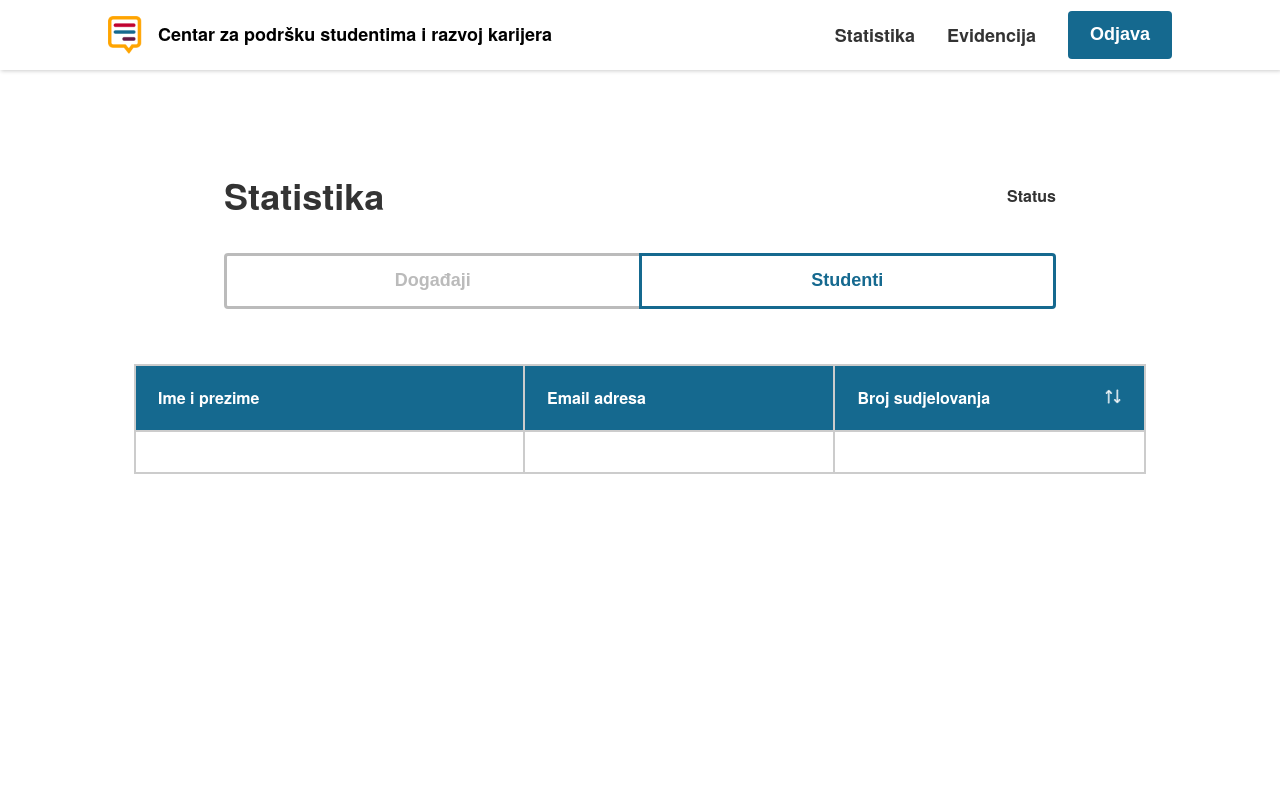
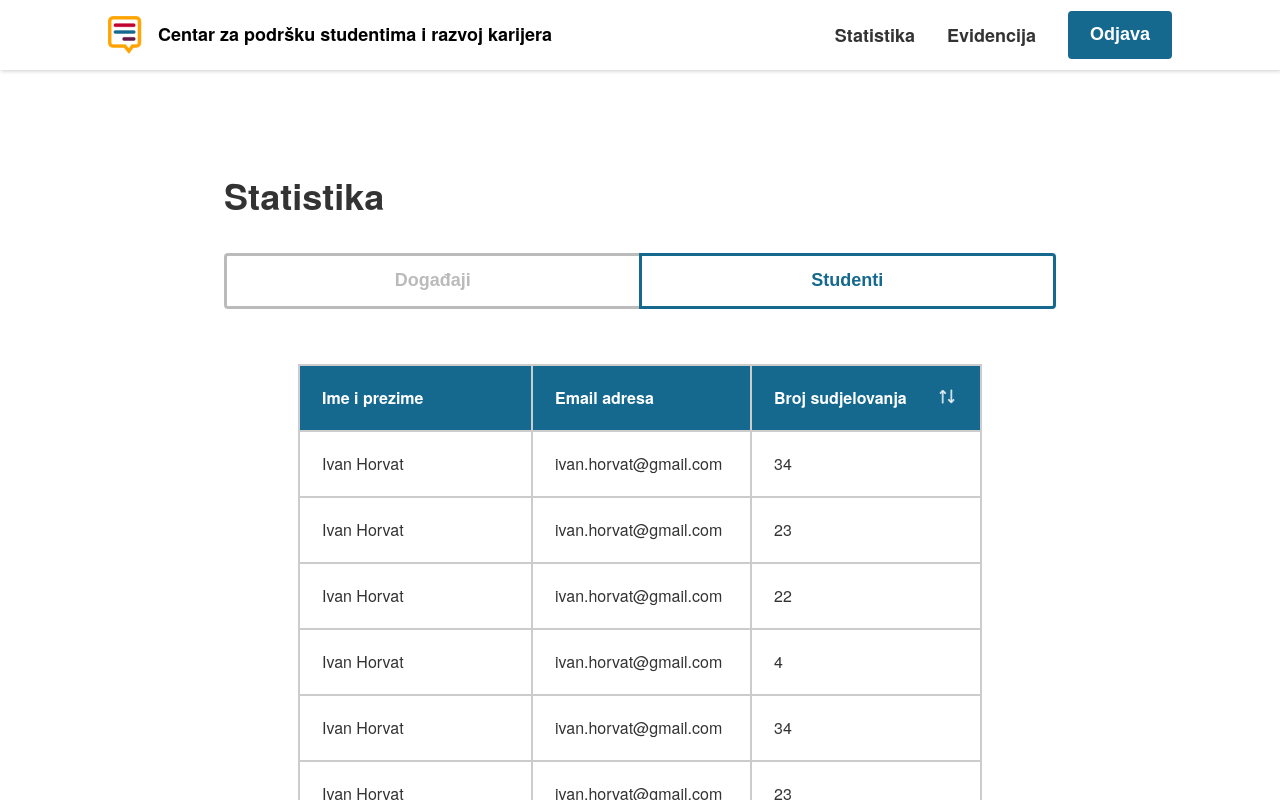
Before and after one commit to DnameZ/TeamProject, a React (Create React App) app: page /statistics in a window 1280 px wide. Both pictures are taken after a click on the button "Studenti". Shown: the top 800 px of the page. Built offline with nearby package versions, Linux system fonts and the light colour scheme.

Commit message:
Added sort modal to statistics page

```diff
--- a/src/components/Section/Section.js
+++ b/src/components/Section/Section.js
@@ -12,16 +12,22 @@ import {
 const Section = ({
   onOpenFilter,
   onOpenStatus,
+  onOpenSortModalLeft,
+  onOpenSortModalRight,
   sectionTitle,
   leftButton,
   rightButton,
   buttonsHidden,
   setAllEvents,
   setShowEvents,
+  type,
+  leftTitle,
+  rightTitle,
 }) => {
   const mojiDogadaji = rightButton;
   const sviDogadaji = leftButton;
   const [curEvent, setcurEvent] = useState(sviDogadaji);
+
   const ToggleDogađaj = (dogadaj) => {
     setcurEvent(dogadaj);
     if (setAllEvents) {
@@ -43,9 +49,17 @@ const Section = ({
       <HeadingWrapper>
         <BigHeading>{sectionTitle}</BigHeading>
         {curEvent === sviDogadaji ? (
-          <SmallHeading onClick={onOpenFilter}>Filtriraj</SmallHeading>
+          <SmallHeading
+            type={type}
+            onClick={onOpenFilter || onOpenSortModalLeft}>
+            {leftTitle}
+          </SmallHeading>
         ) : (
-          <SmallHeading onClick={onOpenStatus}>Status</SmallHeading>
+          <SmallHeading
+            type={type}
+            onClick={onOpenStatus || onOpenSortModalRight}>
+            {rightTitle}
+          </SmallHeading>
         )}
       </HeadingWrapper>
       {!buttonsHidden ? (
--- a/src/components/Section/SectionStyle.js
+++ b/src/components/Section/SectionStyle.js
@@ -58,6 +58,9 @@ export const SmallHeading = styled.h3`
   font-size: 16px;
   align-self: center;
   line-height: 1.86;
+  @media screen and (${breakpoints.tablet}) {
+    ${(props) => props.type === 'statistics' && `display: none;`}
+  }
 
   @media screen and (${breakpoints.desktopLarge}) {
     display: none;
--- a/src/components/StatisticsStudents/StatisticsStudents.js
+++ b/src/components/StatisticsStudents/StatisticsStudents.js
@@ -1,4 +1,4 @@
-import React from 'react';
+import React, { useState, useEffect } from 'react';
 import SortImageStudents from '../../assets/images/sort-icon-2.png';
 import {
   TableWrapper,
@@ -12,19 +12,82 @@ import {
   MobileTitle,
   MobileText,
 } from './StatisticsStudentsStyle';
+import SortModal from '../../components/SortModal/SortModal';
 
 const StatisticsStudents = ({ nameSurname, emailAdress, participations }) => {
+  const [showSortModalEvents, setShowSortModalEvents] = useState(false);
+
+  const handleResize = () => {
+    if (window.innerWidth < 768) {
+      setShowSortModalEvents(false);
+    }
+  };
+
+  useEffect(() => {
+    window.addEventListener('resize', handleResize);
+  }, []);
+
+  const students = [
+    {
+      nameSurname: 'Ivan Horvat',
+      emailAdress: 'ivan.horvat@gmail.com',
+      participations: 34,
+    },
+    {
+      nameSurname: 'Ivan Horvat',
+      emailAdress: 'ivan.horvat@gmail.com',
+      participations: 23,
+    },
+    {
+      nameSurname: 'Ivan Horvat',
+      emailAdress: 'ivan.horvat@gmail.com',
+      participations: 22,
+    },
+    {
+      nameSurname: 'Ivan Horvat',
+      emailAdress: 'ivan.horvat@gmail.com',
+      participations: 4,
+    },
+    {
+      nameSurname: 'Ivan Horvat',
+      emailAdress: 'ivan.horvat@gmail.com',
+      participations: 34,
+    },
+    {
+      nameSurname: 'Ivan Horvat',
+      emailAdress: 'ivan.horvat@gmail.com',
+      participations: 23,
+    },
+    {
+      nameSurname: 'Ivan Horvat',
+      emailAdress: 'ivan.horvat@gmail.com',
+      participations: 22,
+    },
+    {
+      nameSurname: 'Ivan Horvat',
+      emailAdress: 'ivan.horvat@gmail.com',
+      participations: 4,
+    },
+  ];
   return (
     <>
-      <MobileWrapper>
+      <SortModal
+        content1="Defaultno"
+        content2="Po broju sudjelovanja"
+        type="students"
+        position="participations"
+        showSortModalEvents={showSortModalEvents}
+      />
+      {students.map((studentsInfo, index) => (
+        <MobileWrapper key={index}>
           <MobileTitle>Ime i prezime:</MobileTitle>
-        <MobileText>{nameSurname}</MobileText>
+          <MobileText>{studentsInfo.nameSurname}</MobileText>
           <MobileTitle>Email adresa:</MobileTitle>
-        <MobileText>{emailAdress}</MobileText>
+          <MobileText>{studentsInfo.emailAdress}</MobileText>
           <MobileTitle>Broj sudjelovanja:</MobileTitle>
-        <MobileText>{participations}</MobileText>
+          <MobileText>{studentsInfo.participations}</MobileText>
         </MobileWrapper>
-
+      ))}
       <TableWrapper>
         <TableHead>
           <Tr>
@@ -32,17 +95,23 @@ const StatisticsStudents = ({ nameSurname, emailAdress, participations }) => {
             <Th>Email adresa</Th>
             <Th>
               Broj sudjelovanja
-              <SortIconStudents src={SortImageStudents} alt="Sort Icon" />
+              <SortIconStudents
+                onClick={() => setShowSortModalEvents(true)}
+                src={SortImageStudents}
+                alt="Sort Icon"
+              />
             </Th>
           </Tr>
         </TableHead>
-        <TableBody>
+        {students.map((studentsInfo, index) => (
+          <TableBody key={index}>
             <Tr>
-            <Td>{nameSurname}</Td>
-            <Td>{emailAdress}</Td>
-            <Td>{participations}</Td>
+              <Td>{studentsInfo.nameSurname}</Td>
+              <Td>{studentsInfo.emailAdress}</Td>
+              <Td>{studentsInfo.participations}</Td>
             </Tr>
           </TableBody>
+        ))}
       </TableWrapper>
     </>
   );
--- a/src/components/StatisticsStudents/StatisticsStudentsStyle.js
+++ b/src/components/StatisticsStudents/StatisticsStudentsStyle.js
@@ -5,7 +5,7 @@ export const MobileWrapper = styled.div`
   display: block;
   border-radius: 4px;
   border: 2px solid ${colors.lightGrey};
-  padding: 20px 24px 16px 16px;
+  padding: 15px 24px 0px 16px;
   background-color: ${colors.white};
   margin: 10px 16px 16px 16px;
   @media screen and (${breakpoints.tablet}) {
@@ -24,7 +24,7 @@ export const MobileText = styled.p`
   font-size: 14px;
   line-height: 1.5;
   color: ${colors.darkGrey};
-  margin: 4px 0 16px;
+  margin: 4px 0 10px;
 `;
 
 export const TableWrapper = styled.table`
@@ -37,12 +37,8 @@ export const TableWrapper = styled.table`
     margin: 55px auto 15px;
     text-align: left;
   }
-  @media screen and (${breakpoints.desktop}) {
+  @media screen and (${breakpoints.desktopLarge}) {
     width: 1012px;
-    margin-top: 55px;
-  }
-
-  @media screen and (${breakpoints.desktopLarge}) {
     margin-top: 100px;
   }
 `;
@@ -62,17 +58,17 @@ export const Th = styled.th`
     background-color: ${colors.blue};
     border-radius: 2px;
     &:nth-child(1) {
-      width: 236px;
+      width: 233px;
     }
     &:nth-child(2) {
       width: 219px;
     }
     &:nth-child(3) {
-      width: 227px;
+      width: 230px;
     }
   }
 
-  @media screen and (${breakpoints.desktop}) {
+  @media screen and (${breakpoints.desktopLarge}) {
     &:nth-child(1) {
       width: 390px;
     }
@@ -105,7 +101,7 @@ export const Td = styled.td`
     }
   }
 
-  @media screen and (${breakpoints.desktop}) {
+  @media screen and (${breakpoints.desktopLarge}) {
     &:nth-child(2) {
       text-align: left;
     }
@@ -124,7 +120,7 @@ export const SortIconStudents = styled.img`
     margin-left: 32px;
   }
 
-  @media screen and (${breakpoints.desktop}) {
+  @media screen and (${breakpoints.desktopLarge}) {
     margin-left: 114px;
   }
 `;
--- a/src/pages/Events/Events.js
+++ b/src/pages/Events/Events.js
@@ -48,6 +48,8 @@ const Events = () => {
         leftButton="Svi događaji"
         rightButton="Moji događaji"
         setAllEvents={setAllEvents}
+        leftTitle="Filtriraj"
+        rightTitle="Status"
       />
       {filter ? (
         <FilterStatusOverlay title="Filtriraj" onOverlayClosed={toggleFilter}>
--- a/src/pages/Records/Records.js
+++ b/src/pages/Records/Records.js
@@ -47,6 +47,7 @@ const Records = () => {
           sectionTitle="Evidencija"
           buttonsHidden
           setAllEvents={setAllEvents}
+          leftTitle="Filtriraj"
         />
       ) : (
         <Section
@@ -54,6 +55,7 @@ const Records = () => {
           sectionTitle="Evidencija polaznika"
           buttonsHidden
           setAllEvents={setAllEvents}
+          leftTitle="Filtriraj"
         />
       )}
       {filter ? (
--- a/src/pages/Statistics/Statistics.js
+++ b/src/pages/Statistics/Statistics.js
@@ -5,16 +5,56 @@ import StatisticsStudents from '../../components/StatisticsStudents/StatisticsSt
 import Section from '../../components/Section/Section';
 
 import { SectionContent } from '../../lib/styles/generalStyles';
+import SortModal from '../../components/SortModal/SortModal';
 
 const Statistics = () => {
   const [showEvents, setShowEvents] = useState(true);
+  const [showSortModalEvents, setShowSortModalEvents] = useState(
+    'modal-one' | 'modal-two',
+  );
+
+  const handleShowModalOne = () => {
+    setShowSortModalEvents('modal-one');
+  };
+
+  const handleShowModalTwo = () => {
+    setShowSortModalEvents('modal-two');
+  };
+
+  const handleResize = () => {
+    if (window.innerWidth > 768) {
+      setShowSortModalEvents(false);
+    }
+  };
+
+  window.addEventListener('resize', handleResize);
+
   return (
     <>
       <Section
+        onOpenSortModalLeft={handleShowModalOne}
+        onOpenSortModalRight={handleShowModalTwo}
         sectionTitle="Statistika"
         leftButton="Događaji"
         rightButton="Studenti"
         setShowEvents={setShowEvents}
+        leftTitle="Poredaj"
+        rightTitle="Poredaj"
+        type="statistics"
+      />
+      <SortModal
+        content1="Kronološki"
+        content2="Po nazivu događaja"
+        content3="Po prosječnoj ocjeni"
+        position="eventsAZ"
+        showSortModalEvents={showSortModalEvents === 'modal-one'}
+      />
+      <SortModal
+        content1="Defaultno"
+        content2="Po broju sudjelovanja"
+        type="students"
+        position="avgGrade"
+        showSortModalEvents={showSortModalEvents === 'modal-two'}
       />
       <SectionContent />
       {showEvents ? <StatisticsEvents /> : <StatisticsStudents />}
```
Also changed, not shown: src/components/StatisticsEvents/StatisticsEvents.js (+47 -3 lines), src/components/StatisticsEvents/StatisticsEventsStyle.js (+8 -7 lines). Lines whose indentation alone changed are shown as unchanged.
